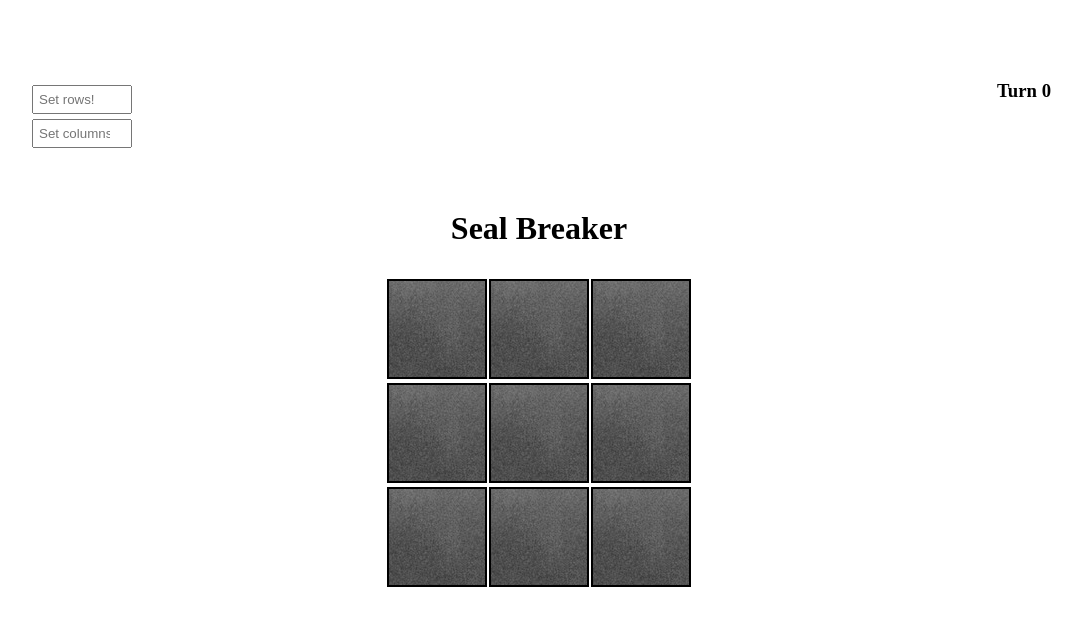
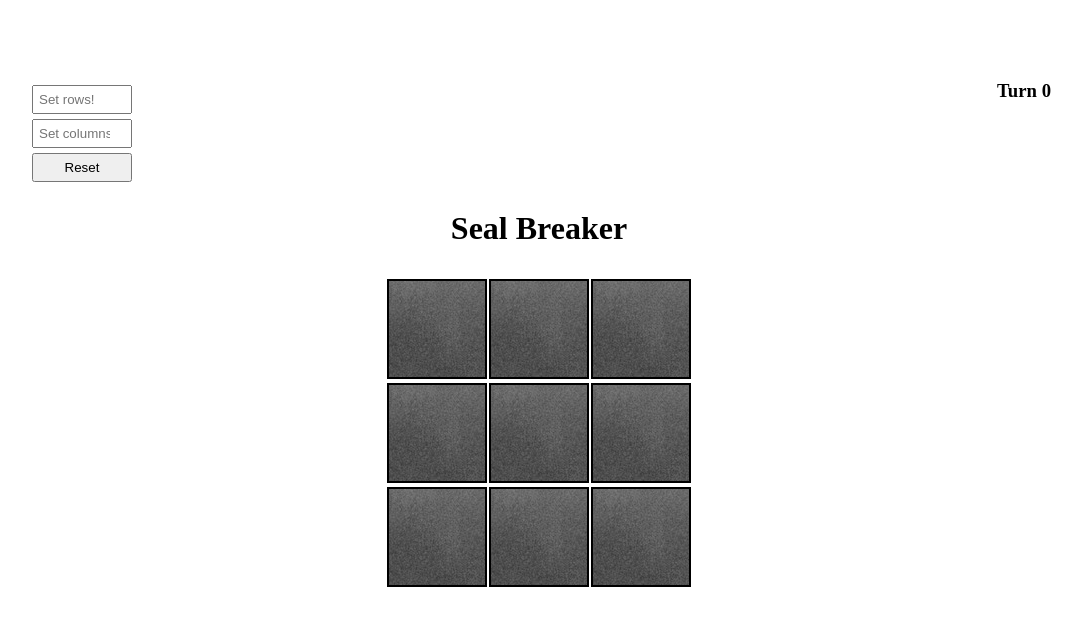
Before and after one commit to MatthewAntirix/Seal_Breaker_React_Refactor, a React (Create React App) app: page / in a window 1280 px wide. Shown: the top 626 px of the page, without its empty margins (101-1183 px from the left). Built offline with nearby package versions, Linux system fonts and the light colour scheme.

Commit message:
Reset button

```diff
--- a/src/App.js
+++ b/src/App.js
@@ -131,7 +131,7 @@ export const SealBreaker = () => {
     <div className='left'>
       <input type={"number"} min="3" max="15"  placeholder={language.setRows} onChange={e => setRows(e.target.value)}></input>
       <input type={"number"} min="3" max="15"  placeholder={language.setColumns} onChange={e => setColumns(e.target.value)}></input>
-      {/* <button onClick={e => setInit(true)}>New Game</button> */}
+      <form><input type={"submit"} value="Reset"></input></form>
     </div>
 
     { endGame ?
```
